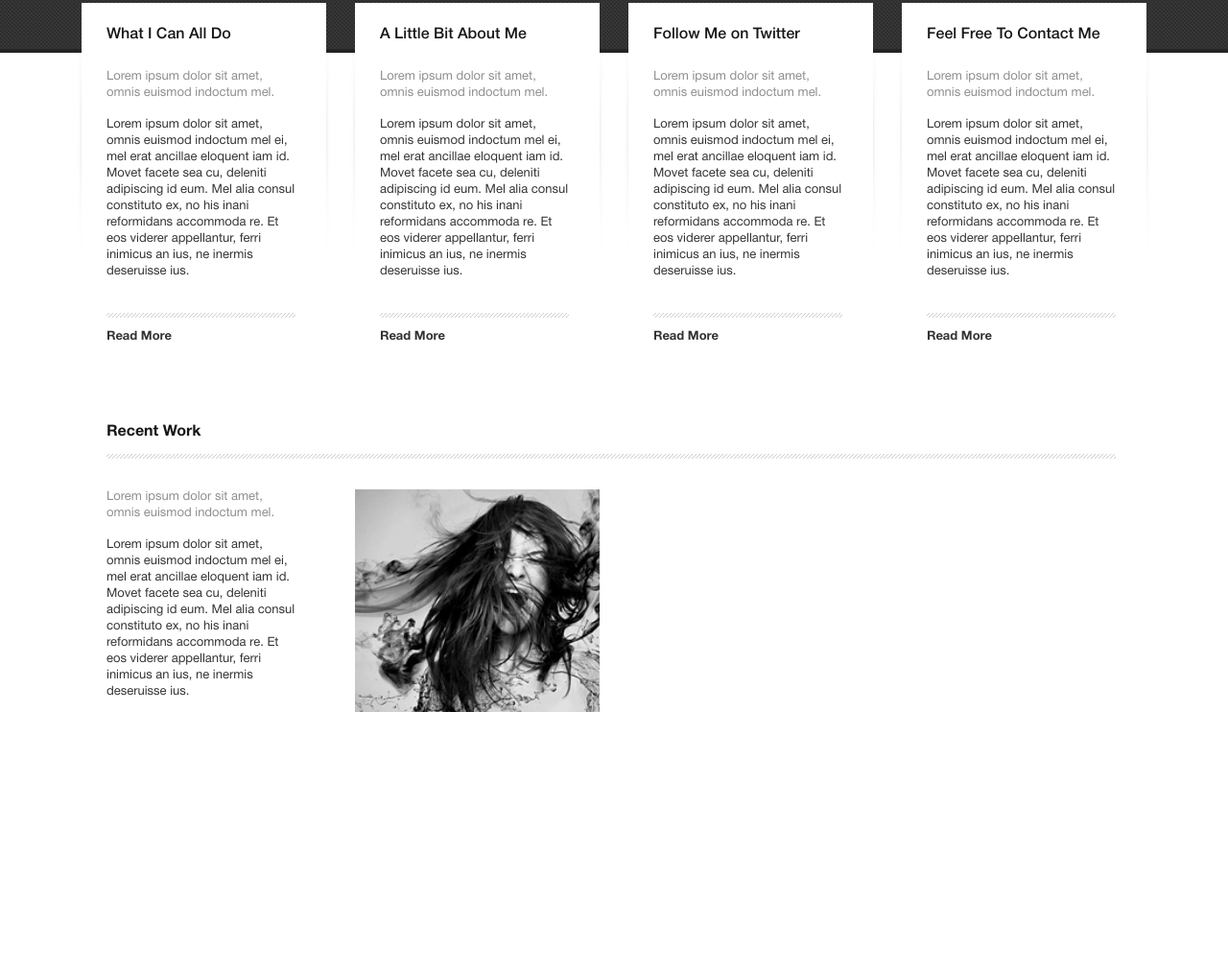
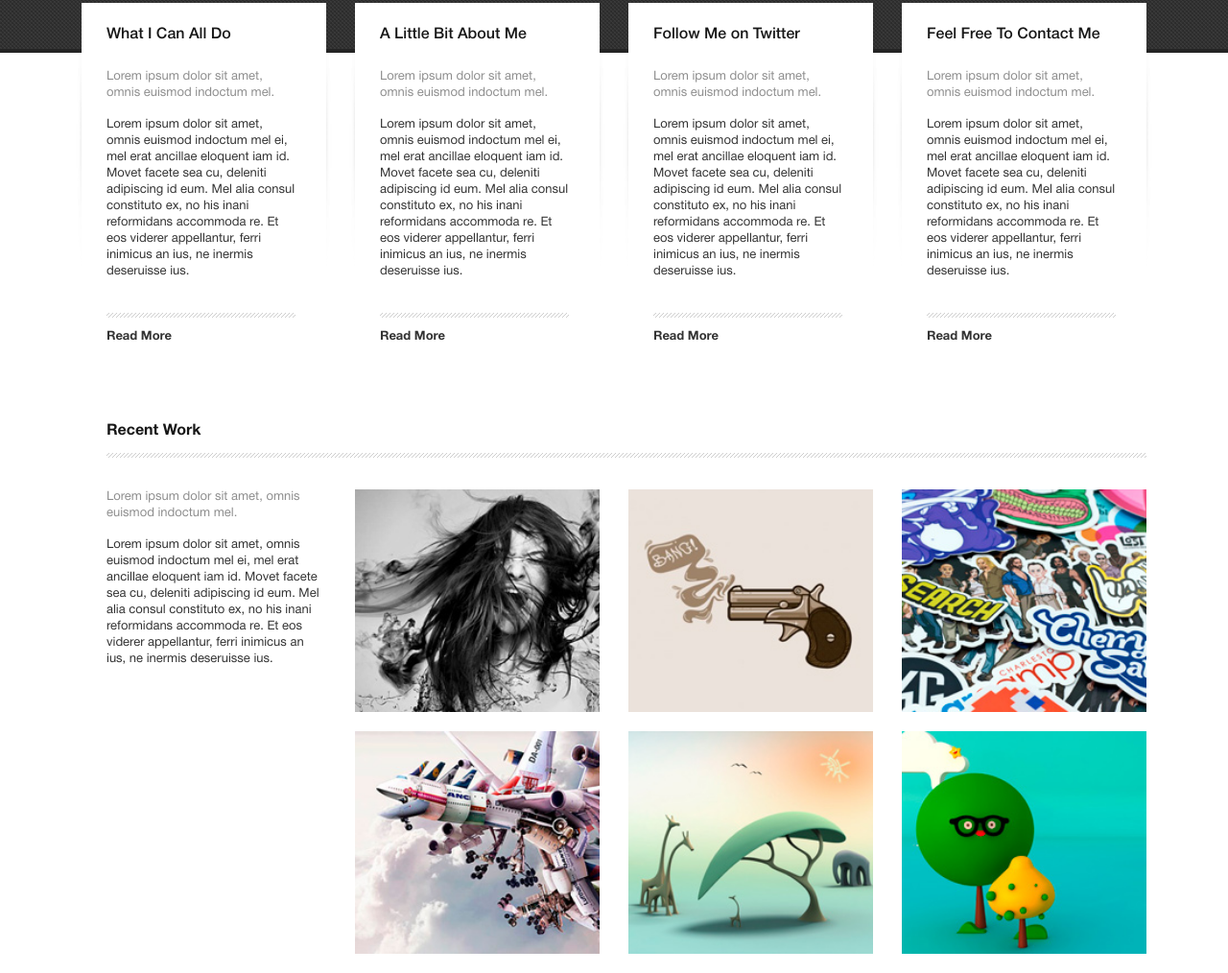
Before and after one commit to zil17/portfolio, a website: page app/index.html in a window 1280 px wide. Shown: the part 547-1561 px from the top of the page at 96% size. Before the commit the page ends 1293 px from the top, so only its background shows below. Drawn offline with Linux system fonts and the light colour scheme.

Commit message:
buttom img block fix

```diff
--- a/app/css/main.css
+++ b/app/css/main.css
@@ -142,7 +142,7 @@ header {
 
 .middle-white-item {
     background: #fff;
-    padding: 24px 32px 0 26px;
+    padding: 0 32px 0 26px;
     font-size: 13px;
     line-height: 17px;
     position: relative;
@@ -169,6 +169,7 @@ header {
     font-size: 16px;
     color: #171717;
     margin-bottom: 26px;
+    padding-top: 24px;
 }
 
 .grey {
@@ -178,7 +179,7 @@ header {
 .read-more {
     background: url(../img/divider.png) repeat-x 0 0;
     padding-top: 17px;
-    padding-bottom: 49px;
+    padding-bottom: 56px;
     margin-top: 34px;
 }
 
@@ -194,18 +195,19 @@ header {
 }
 
 .middle-white-item-next {
-    padding-top: 32px;
+    padding-right: 0;
 }
 
 .middle-white-item-next h4 {
     font-family: "HelveticaBold", sans-serif;
-    margin-bottom: 0;
+    margin-bottom: 33px;
     padding-bottom: 18px;
     background: url(../img/divider.png) repeat-x 0 100%;
+    width: 100%;
 }
 
 .img-middle-block {
-    padding-top: 32px;
+    padding-bottom: 20px;
 }
 
 .img-middle-block img {
--- a/app/index.html
+++ b/app/index.html
@@ -181,12 +181,50 @@
                                     ne inermis deseruisse ius.</p>
                             </div>
                         </div>
-
-                        <div class="col-md-3">
-                            <div class="img-middle-block">
-                                <a href="#">
-                                    <img src="img/img-1.jpg" alt="image">
-                                </a>
+                        <div class="col-md-9">
+                            <div class="row">
+                                <div class="col-md-4">
+                                    <div class="img-middle-block">
+                                        <a href="#">
+                                            <img src="img/img-1.jpg" alt="image">
+                                        </a>
+                                    </div>
+                                </div>
+                                <div class="col-md-4">
+                                    <div class="img-middle-block">
+                                        <a href="#">
+                                            <img src="img/img-2.jpg" alt="image">
+                                        </a>
+                                    </div>
+                                </div>
+                                <div class="col-md-4">
+                                    <div class="img-middle-block">
+                                        <a href="#">
+                                            <img src="img/img-3.jpg" alt="image">
+                                        </a>
+                                    </div>
+                                </div>
+                                <div class="col-md-4">
+                                    <div class="img-middle-block">
+                                        <a href="#">
+                                            <img src="img/img-4.jpg" alt="image">
+                                        </a>
+                                    </div>
+                                </div>
+                                <div class="col-md-4">
+                                    <div class="img-middle-block">
+                                        <a href="#">
+                                            <img src="img/img-5.jpg" alt="image">
+                                        </a>
+                                    </div>
+                                </div>
+                                <div class="col-md-4">
+                                    <div class="img-middle-block">
+                                        <a href="#">
+                                            <img src="img/img-6.jpg" alt="image">
+                                        </a>
+                                    </div>
+                                </div>
                             </div>
                         </div>
                     </div>
```
